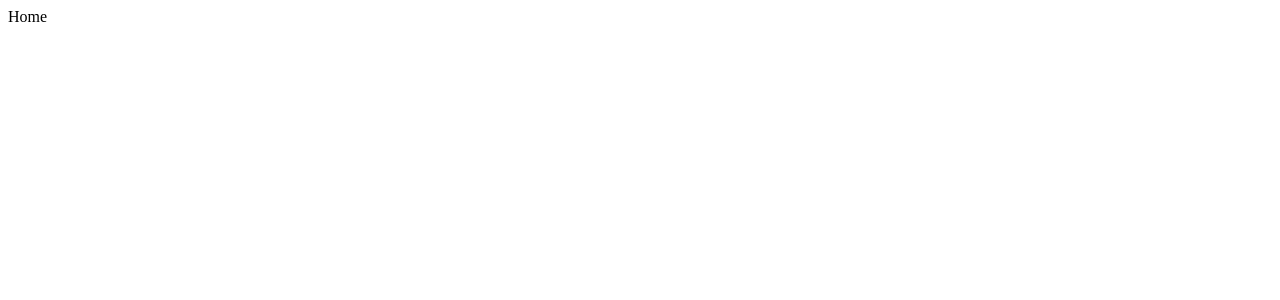
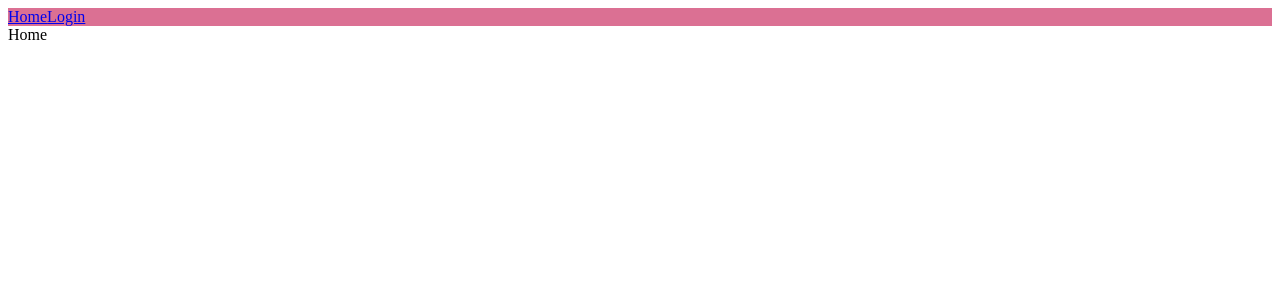
Before and after one commit to GuRuGuMaWaRu/Learning_projects, a React (Create React App) app in the folder app_react_9/client/: page / in a window 1280 px wide. Shown: the top 300 px of the page. Built offline with nearby package versions, Linux system fonts and the light colour scheme.

Commit message:
Add Navbar

```diff
--- a/app_react_9/client/package.json
+++ b/app_react_9/client/package.json
@@ -7,7 +7,8 @@
     "react": "^16.12.0",
     "react-dom": "^16.12.0",
     "react-router-dom": "^5.1.2",
-    "react-scripts": "3.2.0"
+    "react-scripts": "3.2.0",
+    "styled-components": "^4.4.1"
   },
   "scripts": {
     "start": "react-scripts start",
--- a/app_react_9/client/src/App.js
+++ b/app_react_9/client/src/App.js
@@ -1,6 +1,7 @@
 import React from "react";
 import { BrowserRouter as Router, Switch, Route } from "react-router-dom";
 
+import Navbar from "./components/layout/Navbar";
 import Home from "./components/pages/Home";
 import Login from "./components/pages/Login";
 import NotFound from "./components/pages/NotFound";
@@ -8,6 +9,7 @@ import NotFound from "./components/pages/NotFound";
 function App() {
   return (
     <Router>
+      <Navbar />
       <Switch>
         <Route exact path="/" component={Home} />
         <Route exact path="/login" component={Login} />
--- /dev/null
+++ b/app_react_9/client/src/components/layout/Navbar.js
@@ -0,0 +1,19 @@
+import React from "react";
+import { Link } from "react-router-dom";
+import styled from "styled-components";
+
+const StyledHeader = styled.div`
+  color: #fff;
+  background-color: palevioletred;
+`;
+
+const Navbar = () => {
+  return (
+    <StyledHeader>
+      <Link to="/">Home</Link>
+      <Link to="/login">Login</Link>
+    </StyledHeader>
+  );
+};
+
+export default Navbar;
```
Also changed, not shown: 1 other file (tests, documents, lock files or other folders).
